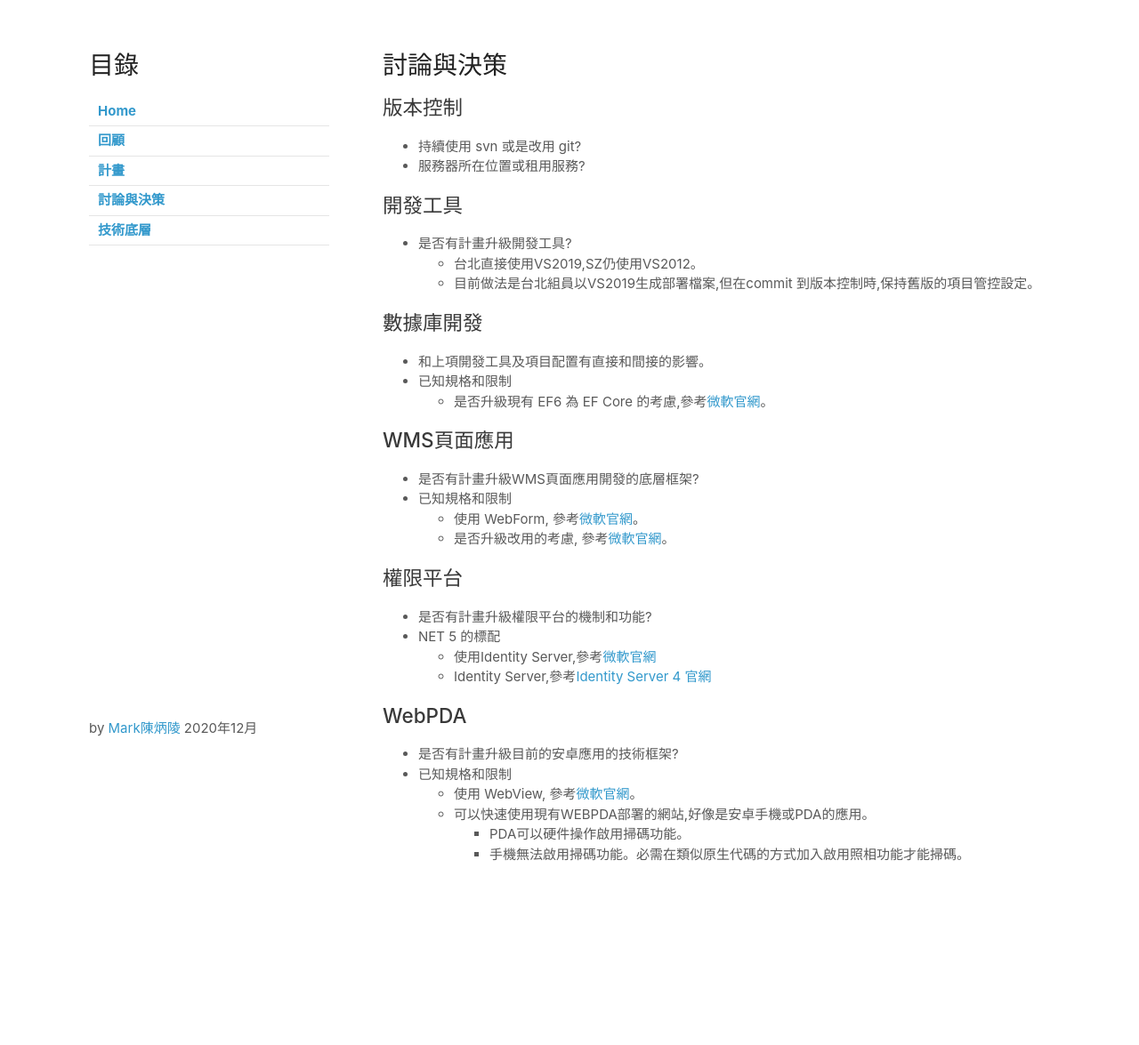
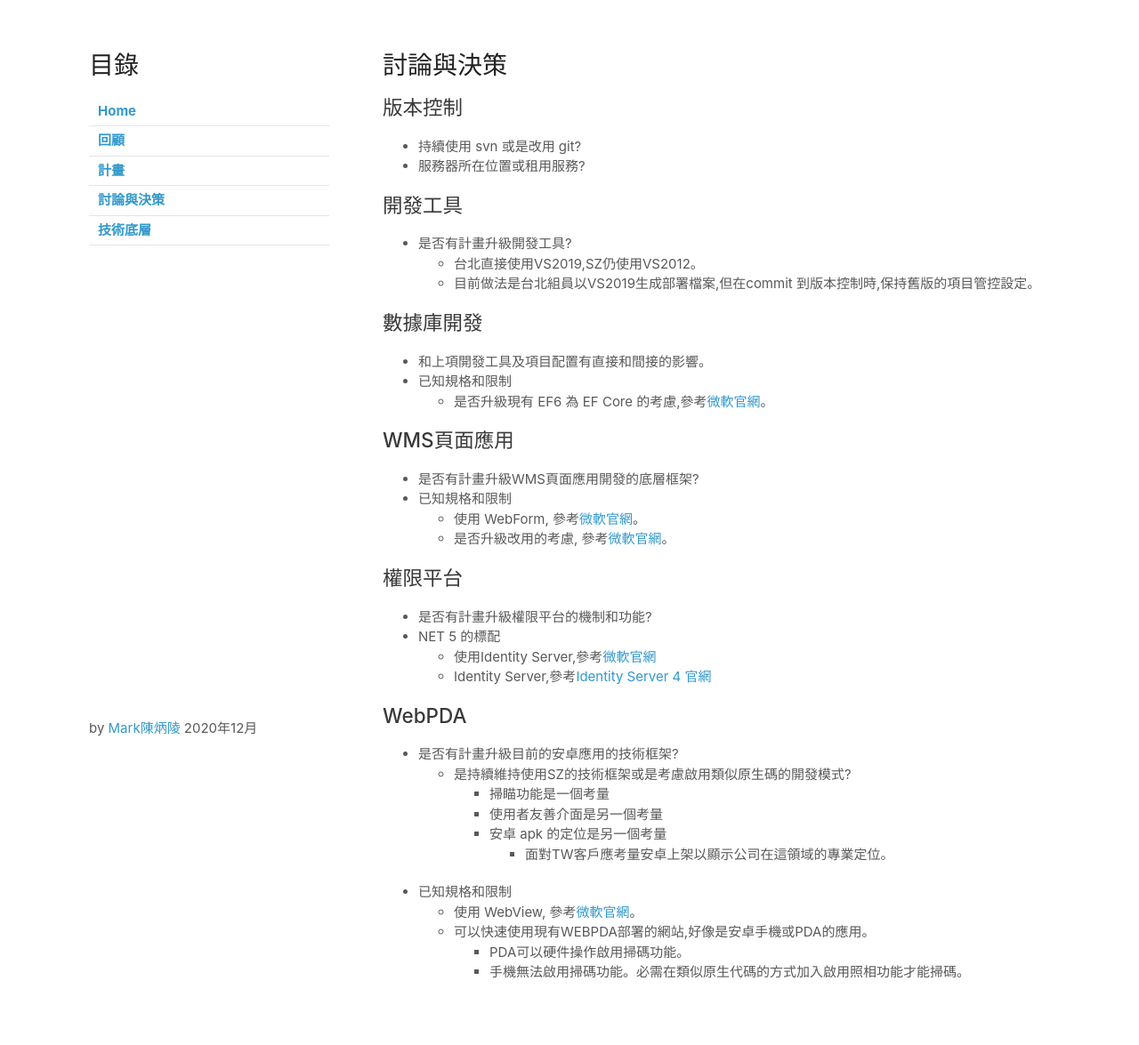
Before and after one commit to dreamaitek/p003, a Jekyll site: the page built from decision.md, in a window 1280 px wide. Shown: the whole page at 89% size. Built offline with Jekyll 4.4.1, drawn with Linux system fonts in a browser that asks for light colours; our own code applies the rules of GitHub Pages for plain Markdown files; before the commit the page ends 1042 px from its top, so only the background shows below that.

Commit message:
Update decision.md

```diff
--- a/decision.md
+++ b/decision.md
@@ -38,6 +38,11 @@ layout: default
 
 ## WebPDA
 - 是否有計畫升級目前的安卓應用的技術框架?
+  - 是持續維持使用SZ的技術框架或是考慮啟用類似原生碼的開發模式?
+    - 掃瞄功能是一個考量
+    - 使用者友善介面是另一個考量
+    - 安卓 apk 的定位是另一個考量
+      - 面對TW客戶應考量安卓上架以顯示公司在這領域的專業定位。
 - 已知規格和限制
   - 使用 WebView, 參考[微軟官網](https://developer.android.com/reference/android/webkit/WebView)。
   - 可以快速使用現有WEBPDA部署的網站,好像是安卓手機或PDA的應用。
```
